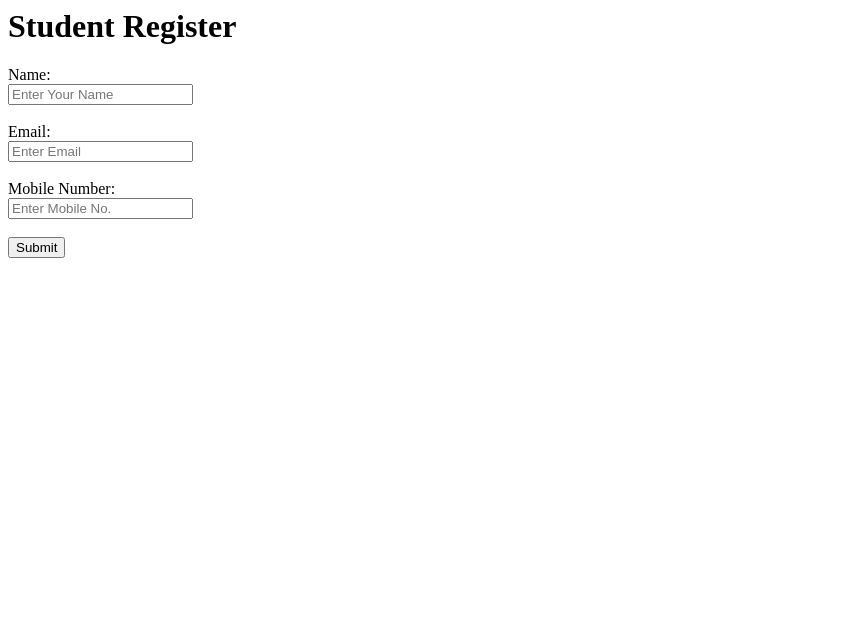
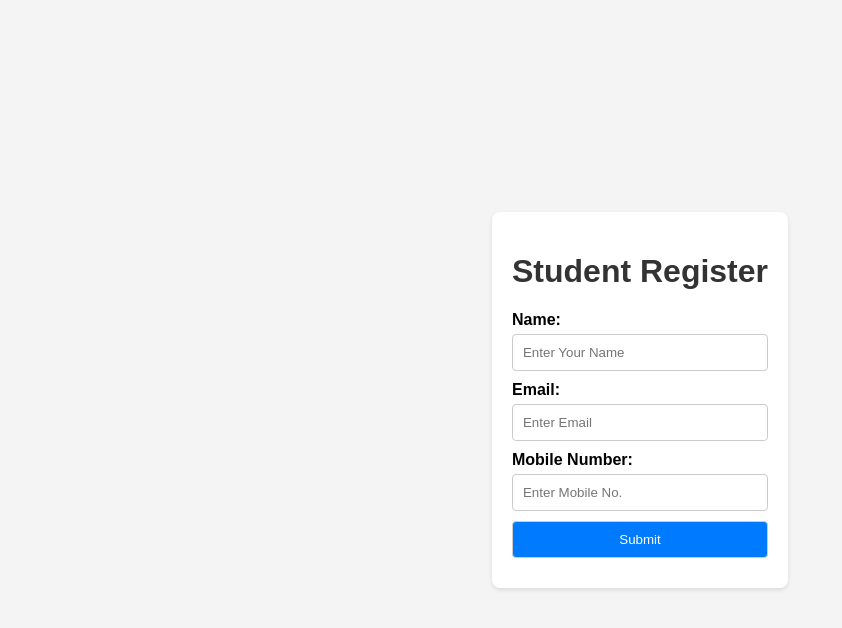
Before and after one commit to kulakash1/Sudent-Registration--Form-with-MySQL-and-NodeJs, a website: page projectMYSQL/register.html in a window 1280 px wide. Shown: the whole page, without its empty margins (0-842 px from the left). Drawn offline with Linux system fonts and the light colour scheme.

Commit message:
updated UI

```diff
--- a/projectMYSQL/register.html
+++ b/projectMYSQL/register.html
@@ -1,13 +1,76 @@
-<h1>Student Register</h1>
-    <form action="" method="post">
-        <label for="name">Name:</label><br>
-        <input type="text" id="name" name="name" placeholder="Enter Your Name" required><br><br>
+<!DOCTYPE html>
+<html lang="en">
+<head>
+    <meta charset="UTF-8">
+    <meta name="viewport" content="width=device-width, initial-scale=1.0">
+    <title>Student Register</title>
+    <style>
+        body {
+            font-family: Arial, sans-serif;
+            margin: 0;
+            padding: 0;
+            background-color: #f4f4f4;
+            display: flex;
+            justify-content: center;
+            align-items: center;
+            height: 100vh;
+        }
+        .container {
+            background-color: #fff;
+            padding: 20px;
+            border-radius: 8px;
+            box-shadow: 0 2px 4px rgba(0, 0, 0, 0.1);
+        }
+        h1 {
+            text-align: center;
+            color: #333;
+        }
+        form {
+            max-width: 400px;
+            margin: 0 auto;
+        }
+        label {
+            display: block;
+            margin-bottom: 5px;
+            font-weight: bold;
+        }
+        input[type="text"],
+        input[type="email"],
+        input[type="tel"],
+        input[type="submit"] {
+            width: 100%;
+            padding: 10px;
+            margin-bottom: 10px;
+            border: 1px solid #ccc;
+            border-radius: 4px;
+            box-sizing: border-box;
+        }
+        input[type="submit"] {
+            background-color: #007bff;
+            color: #fff;
+            cursor: pointer;
+            transition: background-color 0.3s ease;
+        }
+        input[type="submit"]:hover {
+            background-color: #0056b3;
+        }
+    </style>
+</head>
+<body>
+    <div class="container">
+        <h1>Student Register</h1>
+        <form action="" method="post">
+            <label for="name">Name:</label>
+            <input type="text" id="name" name="name" placeholder="Enter Your Name" required><br>
 
-        <label for="email">Email:</label><br>
-        <input type="email" id="email" name="email" placeholder="Enter Email" required><br><br>
+            <label for="email">Email:</label>
+            <input type="email" id="email" name="email" placeholder="Enter Email" required><br>
 
-        <label for="mobile">Mobile Number:</label><br>
-        <input type="tel" id="mobile" name="mno" placeholder="Enter Mobile No." required><br><br>
+            <label for="mobile">Mobile Number:</label>
+            <input type="tel" id="mobile" name="mno" placeholder="Enter Mobile No." required><br>
 
-        <input type="submit" value="Submit">
-    </form>
+            <input type="submit" value="Submit">
+        </form>
+    </div>
+</body>
+</html>
--- a/projectMYSQL/students.ejs
+++ b/projectMYSQL/students.ejs
@@ -5,9 +5,23 @@
     <meta name="viewport" content="width=device-width, initial-scale=1.0">
     <title>Student List</title>
     <style>
+        body {
+            font-family: Arial, sans-serif;
+            margin: 0;
+            padding: 0;
+            background-color: #f4f4f4;
+        }
+        h1 {
+            text-align: center;
+            margin-top: 20px;
+            color: #333;
+        }
         table {
-            width: 100%;
+            width: 80%;
+            margin: 20px auto;
+            background-color: #fff;
             border-collapse: collapse;
+            box-shadow: 0 2px 4px rgba(0, 0, 0, 0.1);
         }
         th, td {
             border: 1px solid #dddddd;
@@ -16,11 +30,31 @@
         }
         th {
             background-color: #f2f2f2;
+            font-weight: bold;
+        }
+        tr:nth-child(even) {
+            background-color: #f9f9f9;
+        }
+        tr:hover {
+            background-color: #f2f2f2;
+        }
+        td:last-child a {
+            margin-left: 5px;
+            text-decoration: none;
+            padding: 5px 10px;
+            background-color: #007bff;
+            color: #fff;
+            border-radius: 3px;
+            transition: background-color 0.3s ease;
+        }
+        td:last-child a:hover {
+            background-color: #0056b3;
         }
     </style>
 </head>
 <body>
     <h1>Student List</h1>
+    <% if(students.length > 0) { %>
     <table>
         <tr>
             <th>Sr. No</th>
@@ -29,7 +63,6 @@
             <th>Mobile</th>
             <th>Action</th>
         </tr>
-        <% if(students.length >0 ) { %>
         <% for(var i=0; i<students.length; i++) { %>
         <tr>
             <td><%- students[i].id %></td>
@@ -42,10 +75,9 @@
             </td>
         </tr>
         <% } %>
+    </table>
     <% } else {  %>
-            <h1>Students Data Not found</h1>
-            <%  } %>
-
-    </table>
+        <h2 style="text-align: center;">Students Data Not found</h2>
+    <% } %>
 </body>
 </html>
```
Lines whose indentation alone changed are shown as unchanged.
